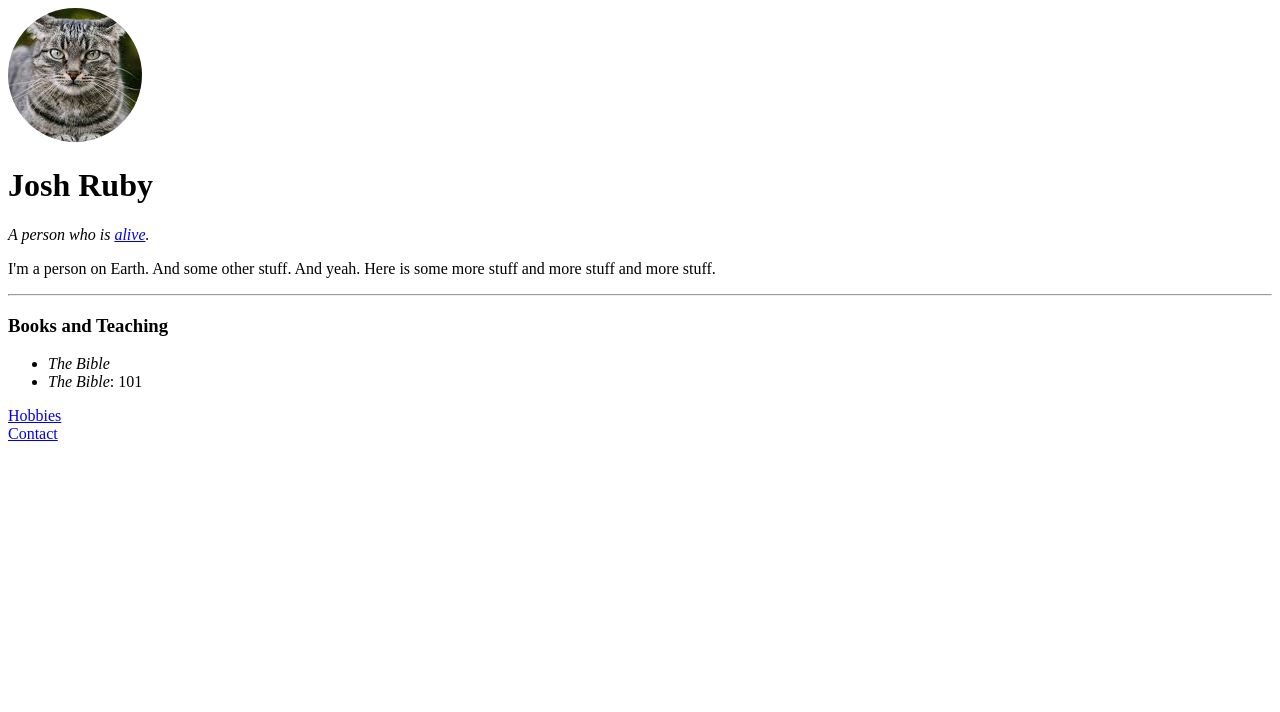
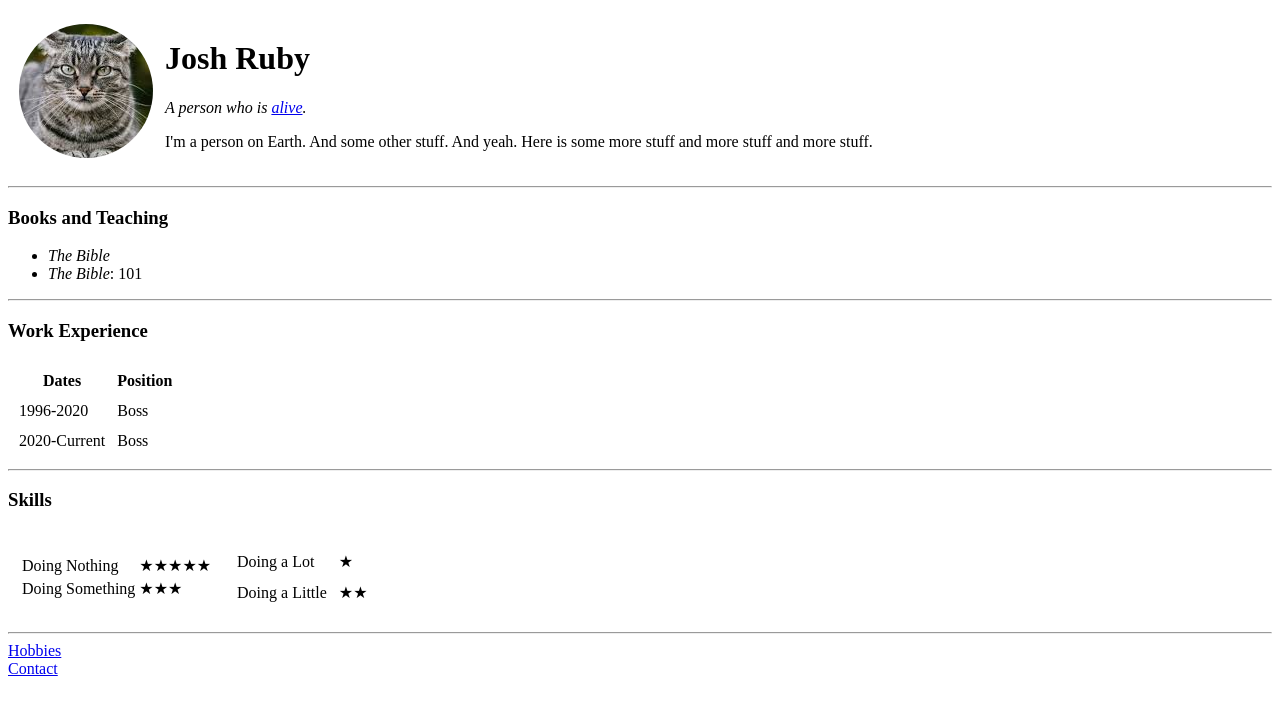
Before and after one commit to joshruby/Udemy-2020-Web-Dev-Bootcamp, a plain HTML site: page index.html in a window 1280 px wide. Drawn offline with Linux system fonts and the light colour scheme.

Commit message:
Updated index

```diff
--- a/index.html
+++ b/index.html
@@ -6,24 +6,88 @@
   </head>
 
   <body>
-    <img
-      src="images/cat-photo.png"
-      alt="Josh Ruby Profile Picture"
-    />
-    <h1>Josh Ruby</h1>
-    <p><em>A person who is <a href="joshruby.com">alive</a>.</em></p>
-    <p>
-      I'm a person on Earth. And some other stuff. And yeah. Here is some more
-      stuff and more stuff and more stuff.
-    </p>
-    <hr />
+    <table cellspacing="10">
+      <tr>
+        <td>
+          <img src="images/cat-photo.png" alt="Josh Ruby Profile Picture" />
+        </td>
+        <td>
+          <h1>Josh Ruby</h1>
+          <p>
+            <em>A person who is <a href="joshruby.com">alive</a>.</em>
+          </p>
+          <p>
+            I'm a person on Earth. And some other stuff. And yeah. Here is some
+            more stuff and more stuff and more stuff.
+          </p>
+        </td>
+      </tr>
+    </table>
+
+    <hr>
+
     <h3>Books and Teaching</h3>
     <ul>
       <li><em>The Bible</em></li>
       <li><em>The Bible</em>: 101</li>
     </ul>
+
+    <hr />
+
+    <h3>Work Experience</h3>
+    <table cellspacing="10">
+      <tr>
+        <th>Dates</th>
+        <th>Position</th>
+      </tr>
+      <tr>
+        <td>1996-2020</td>
+        <td>Boss</td>
+      </tr>
+      <tr>
+        <td>2020-Current</td>
+        <td>Boss</td>
+      </tr>
+    </table>
+
+    <hr />
+
+    <h3>Skills</h3>
+    <!-- Styling via HTML like this is deprecated. CSS should really be used. -->
+    <table cellspacing="10">
+      <tr>
+        <td>
+          <table>
+            <tr>
+              <td>Doing Nothing</td>
+              <td>★★★★★</td>
+            </tr>
+            <tr>
+              <td>Doing Something</td>
+              <td>★★★</td>
+            </tr>
+          </table>
+        </td>
+        <td>
+          <table cellspacing="10">
+            <tr>
+              <td>Doing a Lot</td>
+              <td>★</td>
+            </tr>
+            <tr>
+              <td>Doing a Little</td>
+              <td>★★</td>
+              <td></td>
+            </tr>
+          </table>
+        </td>
+      </tr>
+    </table>
+
+    <hr />
+
     <a href="hobbies.html">Hobbies</a>
-    <br>
+    <br />
     <a href="contact.html">Contact</a>
   </body>
 </html>
```
